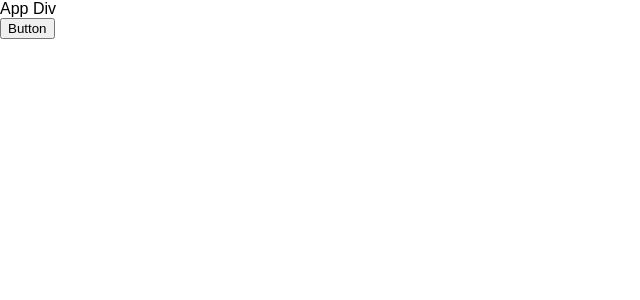
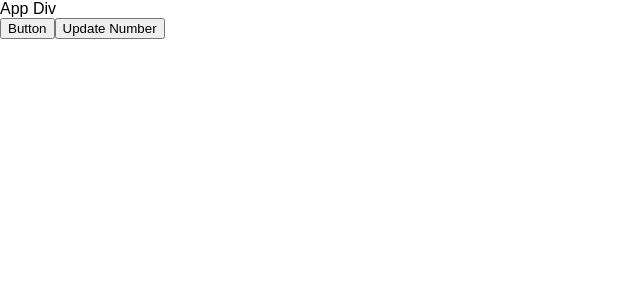
Before and after one commit to scwe/redux-refetch, a React (Create React App) app: page / in a window 1280 px wide. Shown: the top 300 px of the page, without its empty margins (0-640 px from the left). Built offline with nearby package versions, Linux system fonts and the light colour scheme.

Commit message:
Initial version of redux-refetch

```diff
--- a/src/Container.js
+++ b/src/Container.js
@@ -1,5 +1,5 @@
 import React, { PureComponent } from 'react'
-import { connect } from 'react-redux'
+import enhancedConnect from './redux-refetch'
 
 class Container extends PureComponent {
   expensiveFunction (){
@@ -14,11 +14,13 @@ class Container extends PureComponent {
 
   render (){
     this.expensiveFunction()
+    console.log('Props here are: ', this.props)
     return (
       <div>
         <button onClick={this.props.addElement.bind(this, 'Test')}>
           Button
         </button>
+        <button onClick={this.props.incrementNumber.bind(this)}>Update Number</button>
         <div>
           {this.renderList()}
         </div>
@@ -30,8 +32,21 @@ class Container extends PureComponent {
 
 function mapStateToProps (state, props) {
   return {
-    list: state.list,
+    list: state.list
+  }
+}
+
+function mapStateToDependencies (state, props) {
+  return {
     num: state.num
+  }
+}
+
+function mapDispatchToRefetch (dispatch) {
+  return {
+    testFunction(){
+      console.log('called')
+    }
   }
 }
 
@@ -42,8 +57,13 @@ function mapDispatchToProps (dispatch) {
         type: 'ADD_LIST',
         element
       })
+    },
+    incrementNumber(){
+      dispatch({
+        type: 'INCREMENT_NUMBER'
+      })
     }
   }
 }
 
-export default connect(mapStateToProps, mapDispatchToProps)(Container)
+export default enhancedConnect(mapStateToProps, mapStateToDependencies, mapDispatchToProps, mapDispatchToRefetch)(Container)
--- /dev/null
+++ b/src/redux-refetch.js
@@ -0,0 +1,53 @@
+import React, { PureComponent } from 'react'
+import { connect } from 'react-redux'
+
+function buildContainer (RealContainer){
+  return class DependentContainer extends PureComponent{
+    getNormalProps(fullProps){
+      const { __dependencies, __refetch, ...rest } = fullProps
+      return rest
+    }
+
+    shouldRefetch (dependencies, newDependencies){
+      let willRefetch = false
+      Object.keys(dependencies).forEach((dependencyKey) => {
+        if(dependencies[dependencyKey] !== newDependencies[dependencyKey]){
+          willRefetch = willRefetch || true
+        }
+      })
+      return willRefetch
+    }
+
+    refetch (refetchers) {
+      Object.keys(refetchers).forEach((refetchKey) => refetchers[refetchKey]())
+    }
+
+    componentWillUpdate(nextProps, nextState) {
+      if(this.shouldRefetch(this.props.__dependencies, nextProps.__dependencies)){
+        this.refetch(nextProps.__refetch)
+      }
+    }
+
+    render () {
+      return <RealContainer {...this.getNormalProps(this.props)} />
+    }
+  }
+}
+
+export default function enhancedConnect(mapStateToProps, mapStateToDependencies, mapDispatchToProps, mapDispatchToRefetch){
+  const mapState = (state, props) => ({
+    ...mapStateToProps(state, props),
+    __dependencies: {
+      ...mapStateToDependencies(state, props)
+    }
+  })
+
+  const mapDispatch = (dispatch) => ({
+    ...mapDispatchToProps(dispatch),
+    __refetch: {
+      ...mapDispatchToRefetch(dispatch)
+    }
+  })
+
+  return (component) => connect(mapState, mapDispatch)(buildContainer(component))
+}
```
